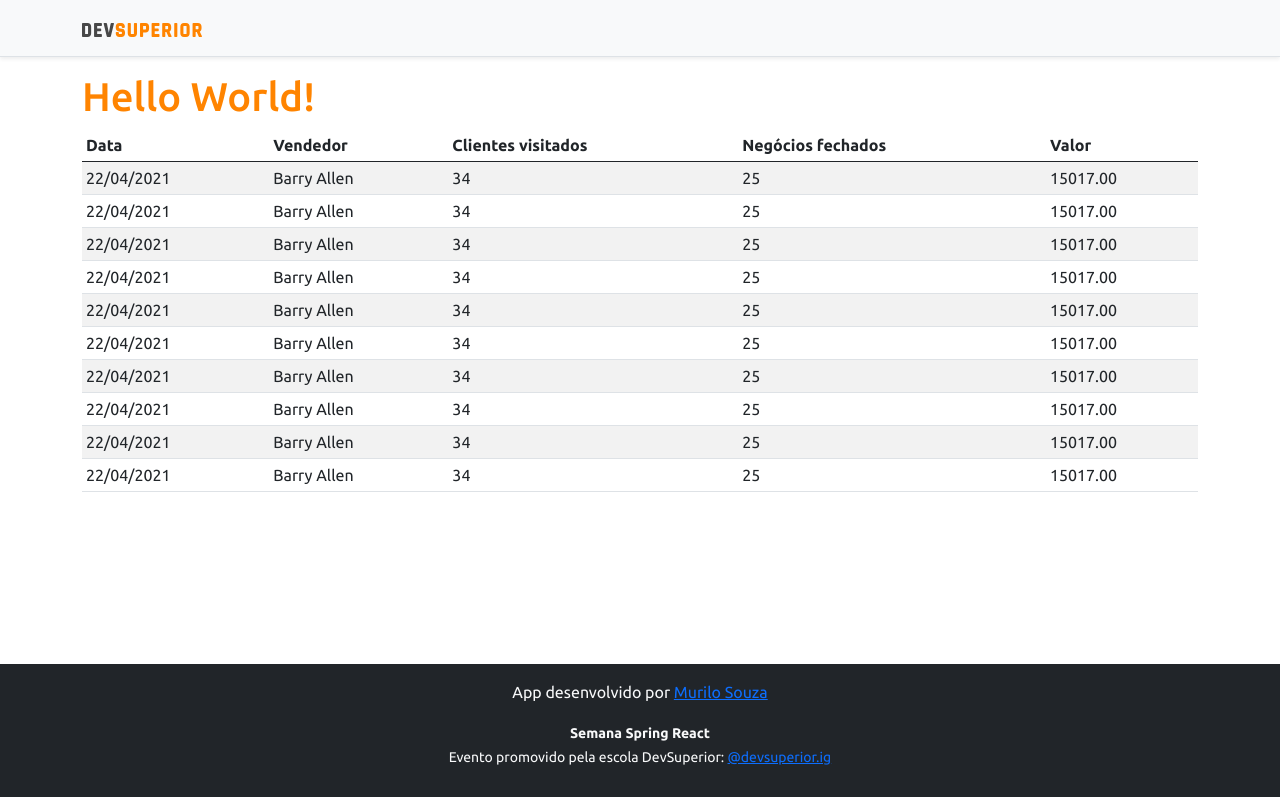
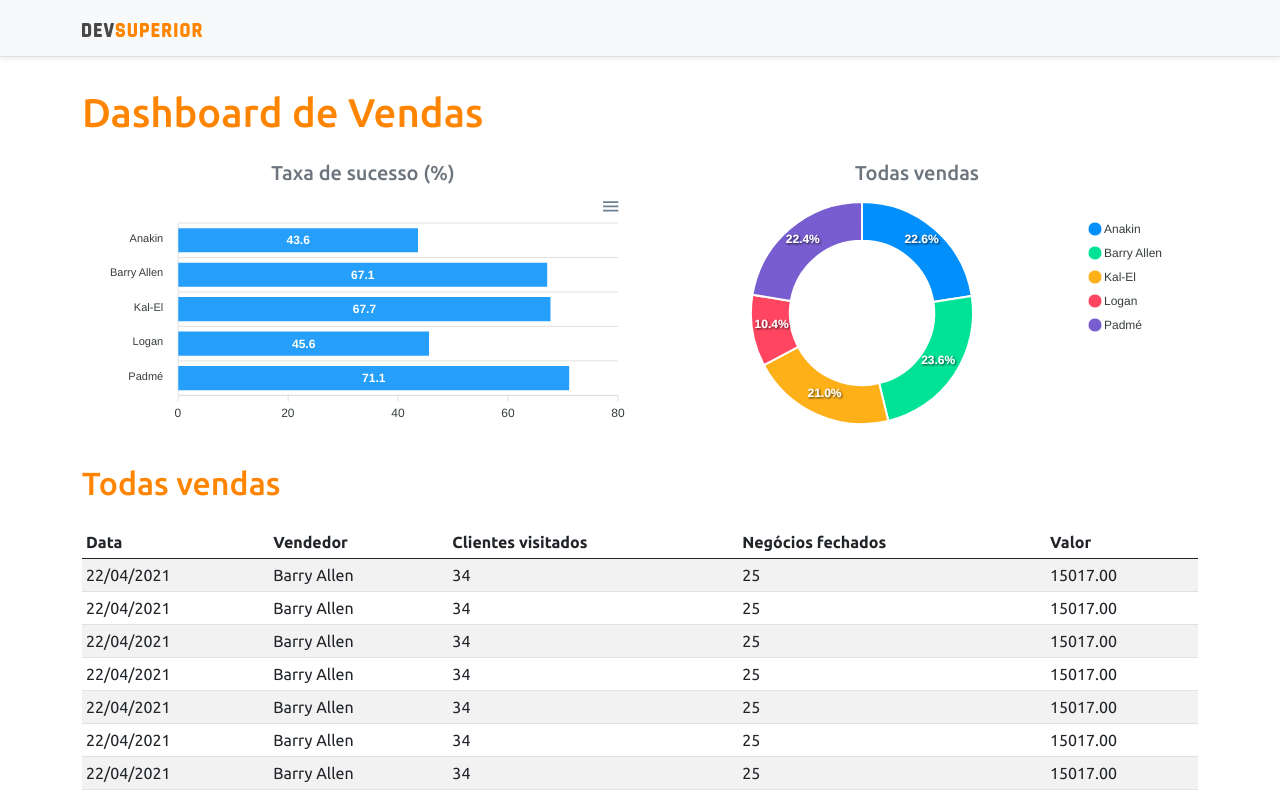
Before and after one commit to moslite/projetosds3, a React (Create React App) app in the folder frontend/: page / in a window 1280 px wide. Shown: the top 797 px of the page. Built offline with nearby package versions, Linux system fonts and the light colour scheme; the HTML template or start-up script is replaced by a standard one.

Commit message:
Static charts

```diff
--- a/frontend/package.json
+++ b/frontend/package.json
@@ -10,8 +10,10 @@
     "@types/node": "^12.20.12",
     "@types/react": "^17.0.5",
     "@types/react-dom": "^17.0.3",
+    "apexcharts": "^3.26.3",
     "bootstrap": "^5.0.1",
     "react": "^17.0.2",
+    "react-apexcharts": "^1.3.9",
     "react-dom": "^17.0.2",
     "react-scripts": "4.0.3",
     "typescript": "^4.2.4",
--- a/frontend/src/App.tsx
+++ b/frontend/src/App.tsx
@@ -1,13 +1,29 @@
 import NavBar from "./components/NavBar";
 import Footer from "./components/Footer";
 import DataTable from "./components/DataTable";
+import BarChart from "./components/BarChart";
+import DonutChart from "./components/DonutChart";
 
 function App() {
     return (
         <>
             <NavBar/>
             <div className="container">
-                <h1 className="text-primary">Hello World!</h1>
+                <h1 className="text-primary py-3">Dashboard de Vendas</h1>
+
+                <div className="row px-3">
+                    <div className="col-sm-6">
+                        <h5 className="text-center text-secondary">Taxa de sucesso (%)</h5>
+                        <BarChart/>
+                    </div>
+                    <div className="col-sm-6">
+                        <h5 className="text-center text-secondary">Todas vendas</h5>
+                        <DonutChart/>
+                    </div>
+                </div>
+                <div className="py-3">
+                    <h2 className="text-primary">Todas vendas</h2>
+                </div>
                 <DataTable/>
             </div>
             <Footer/>
--- /dev/null
+++ b/frontend/src/components/BarChart/index.tsx
@@ -0,0 +1,29 @@
+import Chart from 'react-apexcharts'
+
+function BarChart() {
+    const options = {
+        plotOptions: {
+            bar: {
+                horizontal: true,
+            }
+        },
+    };
+
+    const mockData = {
+        labels: {
+            categories: ['Anakin', 'Barry Allen', 'Kal-El', 'Logan', 'Padmé']
+        },
+        series: [
+            {
+                name: "% Sucesso",
+                data: [43.6, 67.1, 67.7, 45.6, 71.1]
+            }
+        ]
+    };
+
+    return (
+        <Chart options={{ ...options, xaxis: mockData.labels }} series={mockData.series} type="bar" height="240" />
+    );
+}
+
+export default BarChart;
--- /dev/null
+++ b/frontend/src/components/DonutChart/index.tsx
@@ -0,0 +1,20 @@
+import Chart from 'react-apexcharts'
+
+function DonutChart() {
+    const mockData = {
+        series: [477138, 499928, 444867, 220426, 473088],
+        labels: ['Anakin', 'Barry Allen', 'Kal-El', 'Logan', 'Padmé']
+    }
+
+    const options = {
+        legend: {
+            show: true
+        }
+    }
+
+    return (
+        <Chart options={{ ...options, labels: mockData.labels }} series={mockData.series} type="donut" height="240" />
+    );
+}
+
+export default DonutChart;
```
Also changed, not shown: 1 other file (tests, documents, lock files or other folders).
